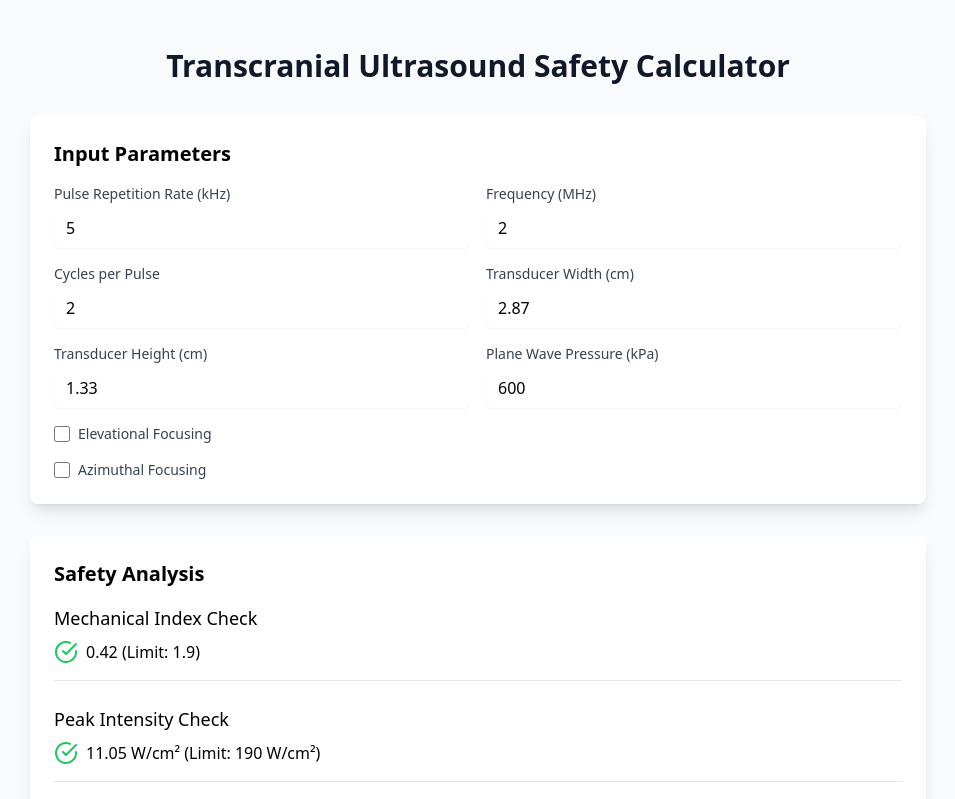
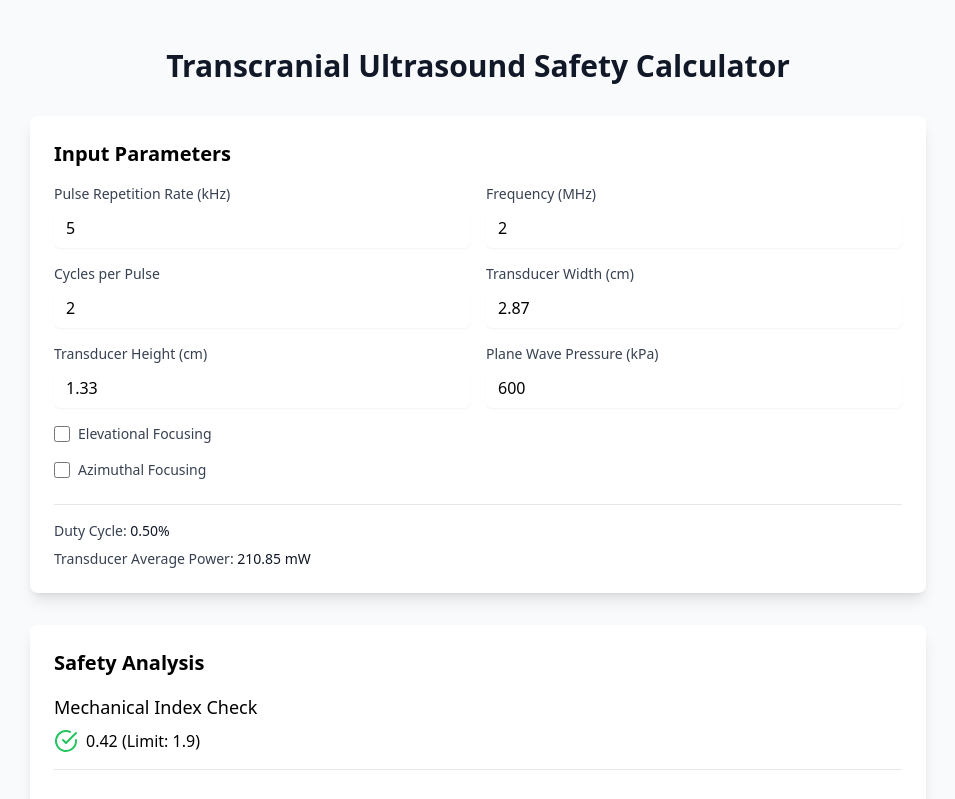
Before and after one commit to rhotter/tfus-safety-calculator, a React (Vite) app: page / in a window 1280 px wide. Shown: the top 799 px of the page, without its empty margins (162-1117 px from the left). Built offline with nearby package versions, Linux system fonts and the light colour scheme.

Commit message:
Add transducer average power calculation and display in results

```diff
--- a/src/App.tsx
+++ b/src/App.tsx
@@ -46,6 +46,7 @@ function App() {
     dutyCycle: 0,
     intensityPerPulseWPerCm2: 0,
     averageIntensityMWPerCm2: 0,
+    transducerAveragePowerMW: 0,
     tic: 0,
     mechanicalIndex: 0,
   });
@@ -177,11 +178,15 @@ function App() {
       p.azimuthalFocalDepthCm
     );
 
+    const transducerAreaCm2 = p.transducerWidthCm * p.transducerHeightCm;
+    const transducerAveragePowerMW = transducerAverageIntensityMWPerCm2 * transducerAreaCm2;
+
     setResults({
       pulseDurationSec,
       dutyCycle,
       intensityPerPulseWPerCm2: brainIntensityPerPulseWPerCm2,
       averageIntensityMWPerCm2: brainAverageIntensityMWPerCm2,
+      transducerAveragePowerMW,
       tic,
       mechanicalIndex,
     });
@@ -365,6 +370,19 @@ function App() {
               </div>
             )}
           </div>
+
+          <div className="mt-6 pt-4 border-t border-gray-200">
+            <div className="space-y-2 text-sm">
+              <div>
+                <span className="font-medium text-gray-700">Duty Cycle: </span>
+                <span className="text-gray-900">{(results.dutyCycle * 100).toFixed(2)}%</span>
+              </div>
+              <div>
+                <span className="font-medium text-gray-700">Transducer Average Power: </span>
+                <span className="text-gray-900">{results.transducerAveragePowerMW.toFixed(2)} mW</span>
+              </div>
+            </div>
+          </div>
         </div>
 
         <div className="bg-white rounded-lg shadow-lg p-6">
```
